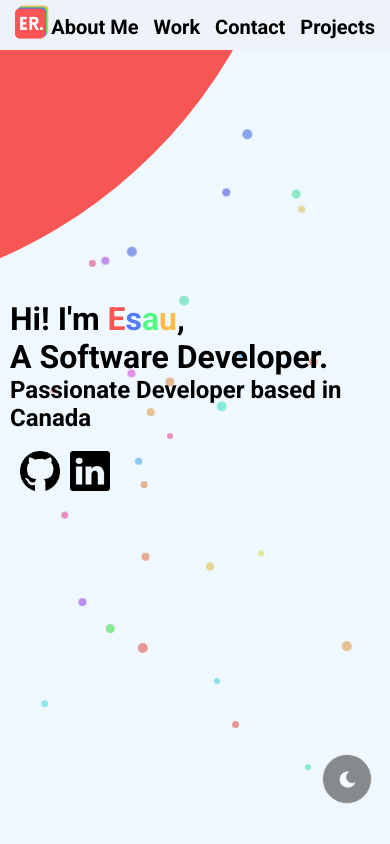
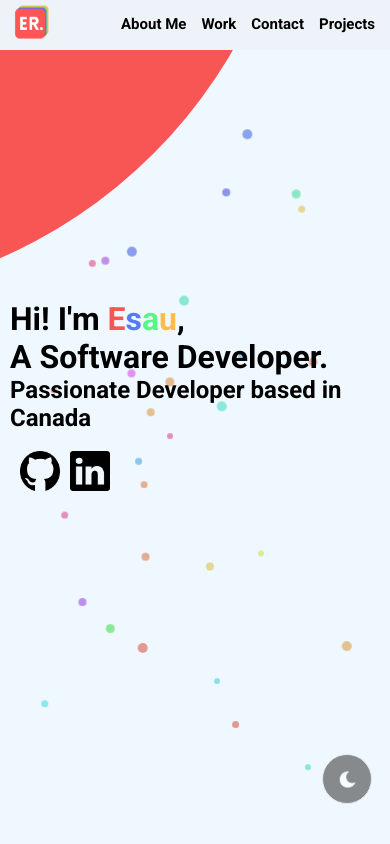
Before and after one commit to codehoover/personal_webpage, a Next.js app: page / in a window 390 px wide. Shown: the top 844 px of the page. Built offline with nearby package versions, Linux system fonts and the light colour scheme.

Commit message:
added media query to resize nav menu font

```diff
--- a/src/styles/main.css
+++ b/src/styles/main.css
@@ -399,22 +399,28 @@ input:invalid:focus{
 }
 .navmenu{
     display: flex;
+    font-size: 20px;
 }
 .homenav{
     position: absolute;
     top: -20px;
     left: -20px;
-
 }
 .nav{
     transition: transform 0.5s;
     display: block;
     font-family: var(--font-sans);
-    font-size: 20px;
     font-style: normal;
     font-weight: 600;
     position: relative;
     padding-right: 15px;
+
+}
+@media (max-width:500px) {
+    .navmenu{
+        font-size: 15px;
+    }
+
 }
 .nav:hover{
     transform: translateY(-10px);
```
